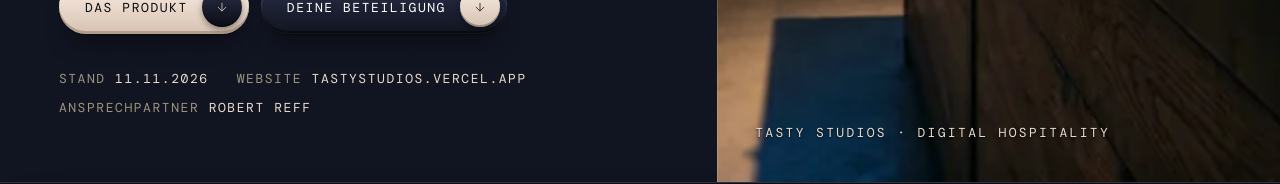
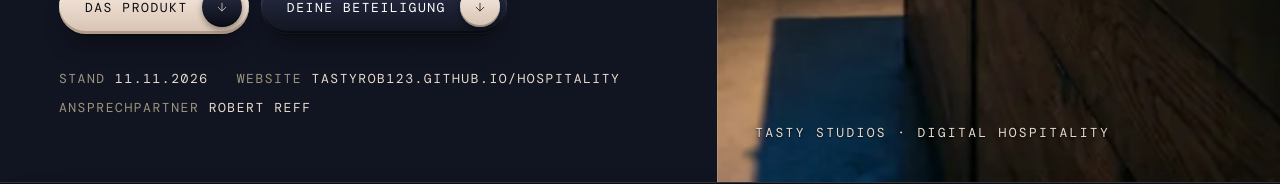
Before and after one commit to Tastyrob123/briefing-zuerich, a plain HTML site: page index.html in a window 1280 px wide. Shown: the part 720-904 px from the top of the page. Drawn offline with Linux system fonts and the light colour scheme.

Commit message:
Agentur-Links auf Fassung ohne Anna (/hospitality/)
Co-Authored-By: Claude Opus 5.5 <noreply@anthropic.com>

```diff
--- a/index.html
+++ b/index.html
@@ -449,7 +449,7 @@ main>*{position:relative}
     <h1 class="d1" data-r="titel"><span class="z"><span>Zürich.</span></span><span class="z"><span>Du öffnest</span></span><span class="z"><span><em>die Tür.</em></span></span></h1>
     <p class="hero__sub" data-r style="--i:2">Dein Werkzeug für Zürich. Hier steht, was wir verkaufen, welche Häuser zu uns passen, wie ein Gespräch läuft, was es kostet und was du daran verdienst. Jede Website und jedes Werkzeug kannst du direkt aus diesem Papier öffnen und zeigen.</p>
     <div class="kn-reihe" data-r style="--i:3"><a class="kn" href="#teil-1"><span>Das Produkt</span><i><svg viewBox="0 0 24 24" aria-hidden="true"><path d="M12 5v14M5 12l7 7 7-7"/></svg></i></a><a class="kn kn--zwei" href="#k14"><span>Deine Beteiligung</span><i><svg viewBox="0 0 24 24" aria-hidden="true"><path d="M12 5v14M5 12l7 7 7-7"/></svg></i></a></div>
-    <div class="hero__meta" data-r style="--i:4"><span>Stand <b>11.11.2026</b></span><span>Website <b>tastystudios.vercel.app</b></span><span>Ansprechpartner <b>Robert Reff</b></span></div>
+    <div class="hero__meta" data-r style="--i:4"><span>Stand <b>11.11.2026</b></span><span>Website <b>tastyrob123.github.io/hospitality</b></span><span>Ansprechpartner <b>Robert Reff</b></span></div>
   </div>
   <div class="hero__b">
     <img src="img/k-empfang-1600.webp" srcset="img/k-empfang-900.webp 900w, img/k-empfang-1600.webp 1600w, img/k-empfang-2400.webp 2400w" sizes="(max-width:980px) 100vw, 48vw" width="2400" height="1340" alt="Ein Empfangstresen mit Messinglampe, dahinter der Hafen am Abend" decoding="sync" fetchpriority="high">
@@ -612,9 +612,9 @@ main>*{position:relative}
       <ul class="links" data-r>
         <li><span>Familie Maeder, vier Entwürfe mit Werkbänken</span><a href="https://entwuerfe.tastystudios.ch" target="_blank" rel="noopener">entwuerfe.tastystudios.ch</a></li>
         <li><span>Salt &amp; Silver, Hamburg</span><a href="https://salt-and-silver-studie.vercel.app" target="_blank" rel="noopener">salt-and-silver-studie.vercel.app</a></li>
-        <li><span>Tasty Studios, unsere Website</span><a href="https://tastystudios.vercel.app" target="_blank" rel="noopener">tastystudios.vercel.app</a></li>
-        <li><span>Die Werkzeuge auf unserer Website</span><a href="https://tastystudios.vercel.app/werkzeuge.html" target="_blank" rel="noopener">tastystudios.vercel.app/werkzeuge</a></li>
-        <li><span>Unsere Arbeiten im Überblick</span><a href="https://tastystudios.vercel.app/work.html" target="_blank" rel="noopener">tastystudios.vercel.app/work</a></li>
+        <li><span>Tasty Studios, unsere Website</span><a href="https://tastyrob123.github.io/hospitality/" target="_blank" rel="noopener">tastyrob123.github.io/hospitality</a></li>
+        <li><span>Die Werkzeuge auf unserer Website</span><a href="https://tastyrob123.github.io/hospitality/werkzeuge.html" target="_blank" rel="noopener">tastyrob123.github.io/hospitality/werkzeuge</a></li>
+        <li><span>Unsere Arbeiten im Überblick</span><a href="https://tastyrob123.github.io/hospitality/work.html" target="_blank" rel="noopener">tastyrob123.github.io/hospitality/work</a></li>
       </ul>
     </div>
     <div class="zwei">
@@ -927,7 +927,7 @@ main>*{position:relative}
     <div class="kap" data-r><i></i><span>Tasty Studios · Zürich</span></div>
     <h2 class="d2" data-r="titel"><span class="z"><span>Erst zeigen,</span></span><span class="z"><span>dann reden.</span></span></h2>
     <p data-r>Internes Briefing für Ludwig. Nicht zur Weitergabe an Häuser. Fragen, die hier keine Antwort finden, gehen an Robert.</p>
-    <div class="kn-reihe" data-r><a class="kn " href="https://tastystudios.vercel.app" target="_blank" rel="noopener" ><span>Unsere Website</span><i><svg viewBox="0 0 24 24" aria-hidden="true"><path d="M7 17L17 7M9 7h8v8"/></svg></i></a><a class="kn kn--zwei " href="https://carlton.tastystudios.ch/werkbank/" target="_blank" rel="noopener" ><span>Eine Werkbank ansehen</span><i><svg viewBox="0 0 24 24" aria-hidden="true"><path d="M7 17L17 7M9 7h8v8"/></svg></i></a></div>
+    <div class="kn-reihe" data-r><a class="kn " href="https://tastyrob123.github.io/hospitality/" target="_blank" rel="noopener" ><span>Unsere Website</span><i><svg viewBox="0 0 24 24" aria-hidden="true"><path d="M7 17L17 7M9 7h8v8"/></svg></i></a><a class="kn kn--zwei " href="https://carlton.tastystudios.ch/werkbank/" target="_blank" rel="noopener" ><span>Eine Werkbank ansehen</span><i><svg viewBox="0 0 24 24" aria-hidden="true"><path d="M7 17L17 7M9 7h8v8"/></svg></i></a></div>
     <div class="fuss"><span>Stand 11.11.2026</span><span><a href="#oben">Nach oben</a></span></div>
   </div>
 </section>
```
